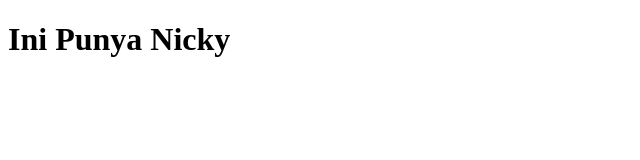
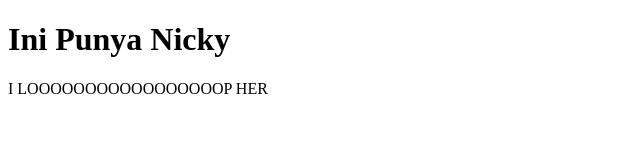
Before and after one commit to NickyAir/dimas-sepuh-laravel, a website: page src/index.html in a window 1280 px wide. Shown: the whole page, without its empty margins (0-640 px from the left). Drawn offline with Linux system fonts and the light colour scheme.

Commit message:
menambah sebagian kata2 di readme.md dan menambah sedikit p di index.html

```diff
--- a/src/index.html
+++ b/src/index.html
@@ -8,6 +8,7 @@
 </head>
 <body>
     <h1>Ini Punya Nicky</h1>
+    <p>I LOOOOOOOOOOOOOOOOOP HER</p>
     <script src="../script.js"></script>
 </body>
 </html>
```
Also changed, not shown: README.md.
